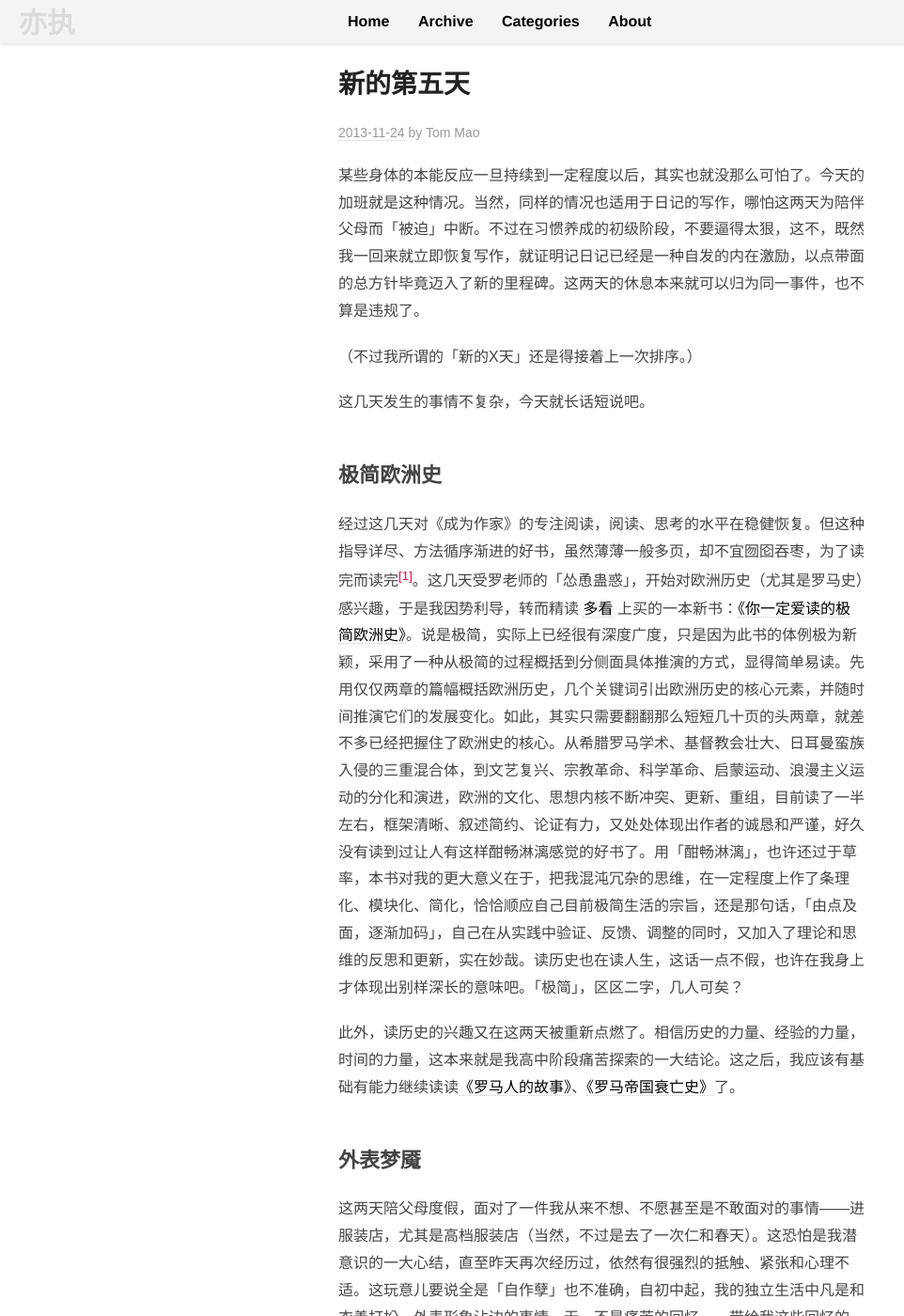
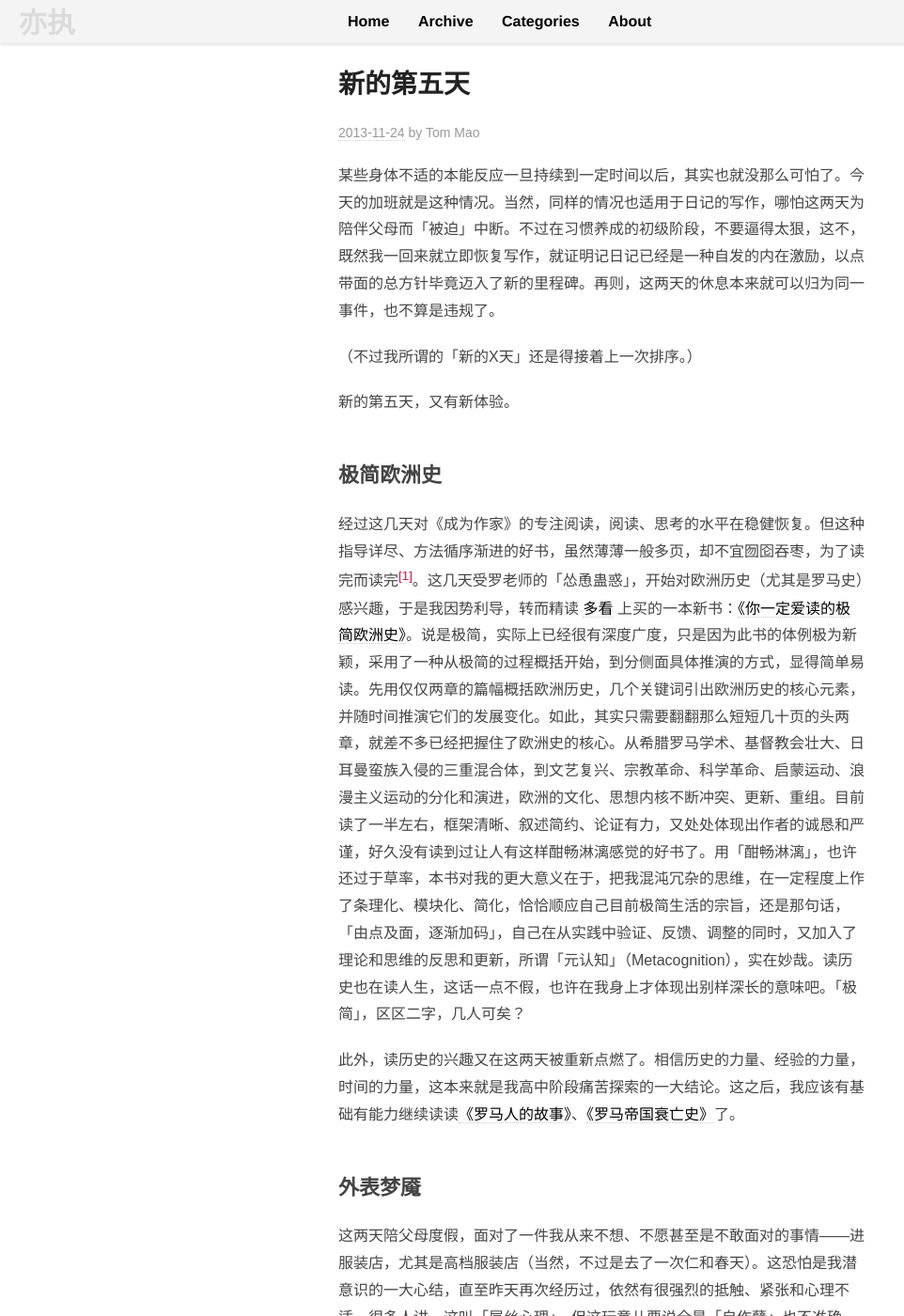
Before and after one commit to fanyange/fanyange.github.io, a Jekyll site: the page built from _posts/2013-11-24-new-5th.md, in a window 1280 px wide and 1400 px high. Shown: the whole window at 94% size, without its empty margins (0-962 px from the left). Built offline with Jekyll 4.4.1, drawn with Linux system fonts in a browser that asks for light colours; some web fonts are replaced; comment, search, counter and statistics services are not loaded; some of the changed text lies outside the part shown.

Commit message:
Update 2013-11-24-new-5th.md

```diff
--- a/_posts/2013-11-24-new-5th.md
+++ b/_posts/2013-11-24-new-5th.md
@@ -5,23 +5,23 @@ categories: 日知录
 ---
 
 
-某些身体的本能反应一旦持续到一定程度以后，其实也就没那么可怕了。今天的加班就是这种情况。当然，同样的情况也适用于日记的写作，哪怕这两天为陪伴父母而「被迫」中断。不过在习惯养成的初级阶段，不要逼得太狠，这不，既然我一回来就立即恢复写作，就证明记日记已经是一种自发的内在激励，以点带面的总方针毕竟迈入了新的里程碑。这两天的休息本来就可以归为同一事件，也不算是违规了。
+某些身体不适的本能反应一旦持续到一定时间以后，其实也就没那么可怕了。今天的加班就是这种情况。当然，同样的情况也适用于日记的写作，哪怕这两天为陪伴父母而「被迫」中断。不过在习惯养成的初级阶段，不要逼得太狠，这不，既然我一回来就立即恢复写作，就证明记日记已经是一种自发的内在激励，以点带面的总方针毕竟迈入了新的里程碑。再则，这两天的休息本来就可以归为同一事件，也不算是违规了。
 
 （不过我所谓的「新的X天」还是得接着上一次排序。）
 
-这几天发生的事情不复杂，今天就长话短说吧。
+新的第五天，又有新体验。
 
 ## 极简欧洲史
-经过这几天对《成为作家》的专注阅读，阅读、思考的水平在稳健恢复。但这种指导详尽、方法循序渐进的好书，虽然薄薄一般多页，却不宜囫囵吞枣，为了读完而读完[^1]。这几天受罗老师的「怂恿蛊惑」，开始对欧洲历史（尤其是罗马史）感兴趣，于是我因势利导，转而精读 [多看](http://www.duokan.com) 上买的一本新书：[《你一定爱读的极简欧洲史》](http://book.douban.com/subject/5366248/)。说是极简，实际上已经很有深度广度，只是因为此书的体例极为新颖，采用了一种从极简的过程概括到分侧面具体推演的方式，显得简单易读。先用仅仅两章的篇幅概括欧洲历史，几个关键词引出欧洲历史的核心元素，并随时间推演它们的发展变化。如此，其实只需要翻翻那么短短几十页的头两章，就差不多已经把握住了欧洲史的核心。从希腊罗马学术、基督教会壮大、日耳曼蛮族入侵的三重混合体，到文艺复兴、宗教革命、科学革命、启蒙运动、浪漫主义运动的分化和演进，欧洲的文化、思想内核不断冲突、更新、重组，目前读了一半左右，框架清晰、叙述简约、论证有力，又处处体现出作者的诚恳和严谨，好久没有读到过让人有这样酣畅淋漓感觉的好书了。用「酣畅淋漓」，也许还过于草率，本书对我的更大意义在于，把我混沌冗杂的思维，在一定程度上作了条理化、模块化、简化，恰恰顺应自己目前极简生活的宗旨，还是那句话，「由点及面，逐渐加码」，自己在从实践中验证、反馈、调整的同时，又加入了理论和思维的反思和更新，实在妙哉。读历史也在读人生，这话一点不假，也许在我身上才体现出别样深长的意味吧。「极简」，区区二字，几人可矣？
+经过这几天对《成为作家》的专注阅读，阅读、思考的水平在稳健恢复。但这种指导详尽、方法循序渐进的好书，虽然薄薄一般多页，却不宜囫囵吞枣，为了读完而读完[^1]。这几天受罗老师的「怂恿蛊惑」，开始对欧洲历史（尤其是罗马史）感兴趣，于是我因势利导，转而精读 [多看](http://www.duokan.com) 上买的一本新书：[《你一定爱读的极简欧洲史》](http://book.douban.com/subject/5366248/)。说是极简，实际上已经很有深度广度，只是因为此书的体例极为新颖，采用了一种从极简的过程概括开始，到分侧面具体推演的方式，显得简单易读。先用仅仅两章的篇幅概括欧洲历史，几个关键词引出欧洲历史的核心元素，并随时间推演它们的发展变化。如此，其实只需要翻翻那么短短几十页的头两章，就差不多已经把握住了欧洲史的核心。从希腊罗马学术、基督教会壮大、日耳曼蛮族入侵的三重混合体，到文艺复兴、宗教革命、科学革命、启蒙运动、浪漫主义运动的分化和演进，欧洲的文化、思想内核不断冲突、更新、重组。目前读了一半左右，框架清晰、叙述简约、论证有力，又处处体现出作者的诚恳和严谨，好久没有读到过让人有这样酣畅淋漓感觉的好书了。用「酣畅淋漓」，也许还过于草率，本书对我的更大意义在于，把我混沌冗杂的思维，在一定程度上作了条理化、模块化、简化，恰恰顺应自己目前极简生活的宗旨，还是那句话，「由点及面，逐渐加码」，自己在从实践中验证、反馈、调整的同时，又加入了理论和思维的反思和更新，所谓「元认知」（Metacognition），实在妙哉。读历史也在读人生，这话一点不假，也许在我身上才体现出别样深长的意味吧。「极简」，区区二字，几人可矣？
 
 [^1]: 话说我买的《把你的英语用起来！》也是这个情况。最近才第一次接触这类书，很有新鲜感。
 
 此外，读历史的兴趣又在这两天被重新点燃了。相信历史的力量、经验的力量，时间的力量，这本来就是我高中阶段痛苦探索的一大结论。这之后，我应该有基础有能力继续读读[《罗马人的故事》](http://book.douban.com/series/10524)、[《罗马帝国衰亡史》](http://book.douban.com/series/1417)了。
 
 ## 外表梦魇
-这两天陪父母度假，面对了一件我从来不想、不愿甚至是不敢面对的事情——进服装店，尤其是高档服装店（当然，不过是去了一次仁和春天）。这恐怕是我潜意识的一大心结，直至昨天再次经历过，依然有很强烈的抵触、紧张和心理不适。这玩意儿要说全是「自作孽」也不准确，自初中起，我的独立生活中凡是和衣着打扮、外表形象沾边的事情，无一不是痛苦的回忆——带给我这些回忆的，必然是那些道貌岸然，以人的缺陷做搞笑谈资的鼠辈，但我自己的表现却也恰恰遂了他们的意，因为稍有改变，别人的奇怪眼神和我自己的不适应就交错在一起，往往又退回那个原先的状态。以至于我在高中某段时间甚至反其道而行之，困惑于人的外表形象的真正意义究竟在哪里——现在看来其实是逃避和自欺，反映的依然是一种弱者的恐惧和屈服。天下女子谁不爱美，男士也不例外，何况是我这个内心世界有很大一块儿女性心理的人更是只会有增无减。我是有心理洁癖的，内心无意识的那部分，它敏感、单纯、感性、有想象力，但也羞涩、脆弱、不稳定，受到伤害和挫折后的第一反应肯定是封闭、逃逸，这是情有可原的，但我理性的那部分自我，却长期失职，这是可以经过一系列有意识的系统脱敏而渐渐有所改善的，却长期没能意识到。唉，大概是这些事的负面感受太强烈了，直到现在，想一想都觉得心绞得慌，对自己外表形象的过度自卑、对自己心理能量的过分自负、对社会评价和社会地位的明贬实褒，自欺欺人，这些心理的复杂混合，确实算得上是我的最大阴影。
+这两天陪父母度假，面对了一件我从来不想、不愿甚至是不敢面对的事情——进服装店，尤其是高档服装店（当然，不过是去了一次仁和春天）。这恐怕是我潜意识的一大心结，直至昨天再次经历过，依然有很强烈的抵触、紧张和心理不适。很多人讲，这叫「屌丝心理」，但这玩意儿要说全是「自作孽」也不准确，自初中起，我的独立生活中凡是和衣着打扮、外表形象沾边的事情，无一不是痛苦的回忆——带给我这些回忆的，必然是那些道貌岸然，以人的缺陷做搞笑谈资的鼠辈，但我自己的表现却也恰恰遂了他们的意，因为稍有改变，别人的奇怪眼神和我自己的不适应就交错在一起，往往又退回那个原先的状态。以至于我在高中某段时间甚至反其道而行之，困惑于人的外表形象的真正意义究竟在哪里——现在看来其实是逃避和自欺，反映的依然是一种弱者的恐惧和屈服。天下女子谁不爱美，男士也不例外，何况是我这个内心世界有很大一块儿女性心理的人更是只会有增无减。我是有心理洁癖的，内心无意识的那部分，它敏感、单纯、感性、有想象力，但也羞涩、脆弱、不稳定，受到伤害和挫折后的第一反应肯定是封闭、逃逸，这是情有可原的，但我理性的那部分自我，却长期失职，这是可以经过一系列有意识的系统脱敏而渐渐有所改善的，却长期没能意识到。唉，大概是这些事的负面感受太强烈了，直到现在，想一想都觉得心绞得慌，对自己外表形象的过度自卑、对自己心理能量的过分自负、对社会评价和社会地位的明贬实褒，自欺欺人，这些心理的复杂混合，确实算得上是我的最大阴影。
 
-现在能看得到的破解之道，首先就是要自己从内而外地自信起来，自信的人无论什么样的外在条件都只会被当成浮云，所以我的大目标、总方针又一次得到了验证。第二是要懂得个人形象对别人和自己的有益影响：对他人是尊重，甚至可以说是为了营造一个好的公共环境自己该尽的义务；对自己是「时时勤拂拭，无以染尘埃」，「一屋不扫何以扫天下」，也算是行为反过来改变心理的一例吧。第三，哪怕我的内心的确是个拜金女（这里当然要用「女」，很显然我的无意识很大程度上就是个姑娘），我得承认，在特定阶段，物质财富不可或缺。为什么一提到平淡、积极、渐进的生活，还是有些不甘？当然会不甘，目前的经济水平对物质有渴望有幻想是很正常的。有问题不可怕，可怕的是忽视、逃避甚至扭曲问题。现在还远不到我收获大于创造的时候，为什么要提前老去呢？要知道，目前的一切所有，都只会是不久就会腐朽的东西。而我，却依然没有找到那些永存世间的美好价值。最后，最重要的一点，应该意识到，开放比封闭在任何时候都更为接近正确的结果，千万不要因受伤而自闭。
+现在能看得到的破解之道，首先就是要自己从内而外地自信起来，自信的人无论什么样的外在条件都只会被当成浮云，所以我的大目标、总方针又一次得到了验证。第二是要懂得个人形象对别人和自己的有益影响：对他人是尊重，甚至可以说是为了营造一个好的公共环境自己该尽的义务；对自己是「时时勤拂拭，无以染尘埃」，「一屋不扫何以扫天下」，也算是行为反过来改变心理的一例吧。第三，哪怕我的内心的确是个拜金女（这里当然要用「女」，很显然我的无意识很大程度上就是个姑娘），我得承认，在特定阶段，物质财富不可或缺。为什么一提到平淡、积极、渐进的生活，还是有些不甘？当然会不甘，目前的经济水平对物质有渴望有幻想是很正常的。有问题不可怕，可怕的是忽视、逃避甚至扭曲问题。而另一面，现在还远不到我收获大于创造的时候，为什么要提前老去呢？要知道，目前的一切所有，都只会是不久就会腐朽的东西。而我，却依然没有找到那些永存世间的美好价值。最后，最重要的一点，应该意识到，开放比封闭在任何时候都更为接近正确的结果，千万不要因受伤而自闭。
 
 ## 加班，及其他
 今天又加了半天班，不过并非几天前的那种对自己体力和心理的双重煎熬。一下午的时间一会儿就过去了。当然，这次的任务很简单，只是机械操作，不过心态尚好，保持着专注，也可以理解为是一星期调整和锻炼的结果吧。当然，其实更可能是周末休息得好，不管是哪种情况，都能给我一个启示，那就是**规律的作息、简单的欲望、七八分饱的生活节奏**，带给我的比想象的还要多得多。「如鱼饮水，冷暖自知」，其实哪里仅仅是「自知」，只要我不断地阅读、创造，循序渐进，我能汲取的资源，能够体味的心灵，能够游历的时代，又岂止限于「对影成三人」呢？有理想的人——只要你有，就一定不会孤独：这个世界上有同样想法的人岂止孑然一人？缺乏的，不过是执行、是连接、是组织，这个道理对理想的实现有启示、也对个人提升有告诫。直到最近我才发现，只要你愿意不断地、真诚地、认真地为自己和别人创造、提供价值，在这个时代，就一定能找到自己志同道合的那个圈子，幸福地生活下去。互联网的步伐足够快，这样的平台其实早就走在我们前面了。
```
